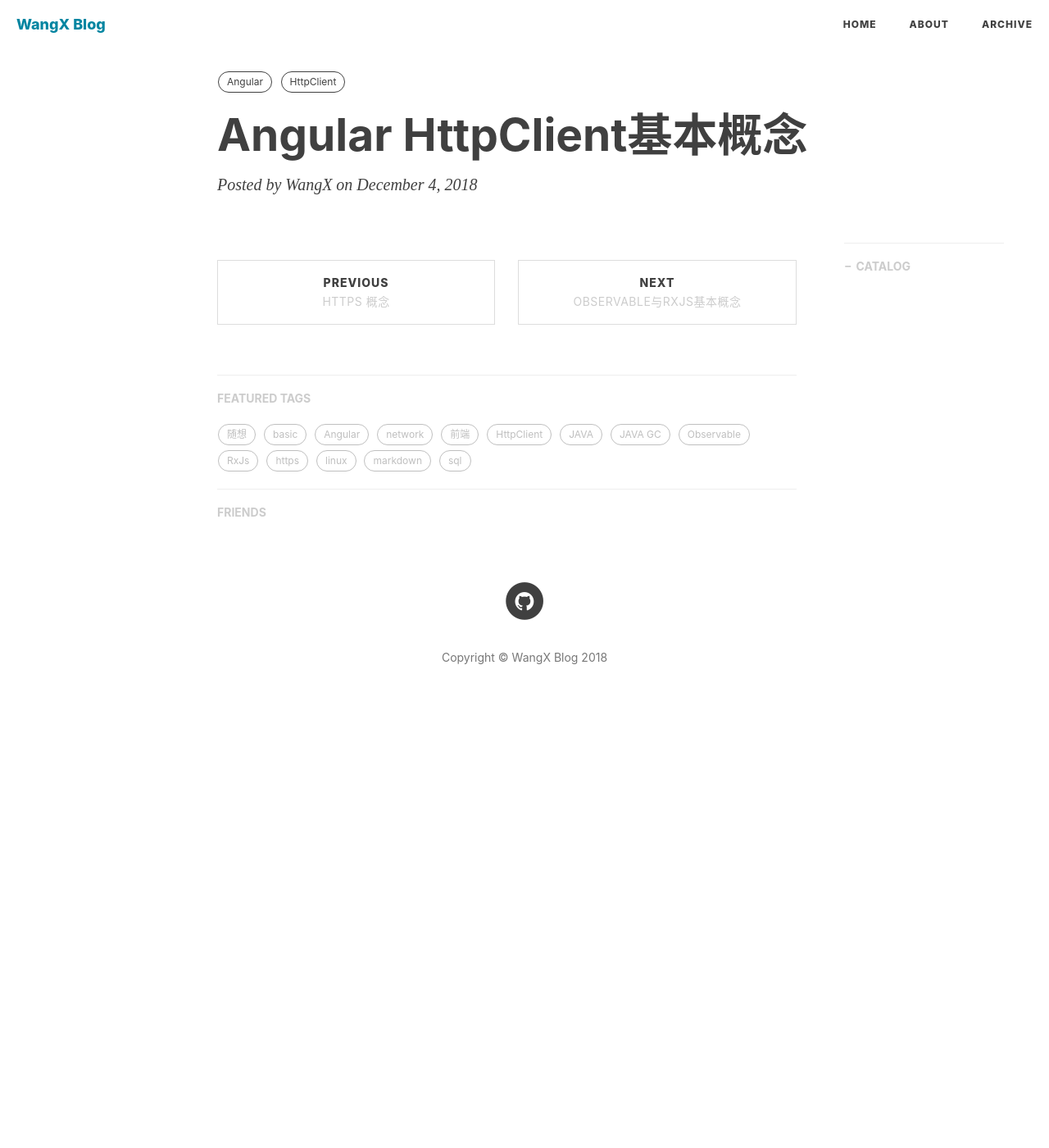
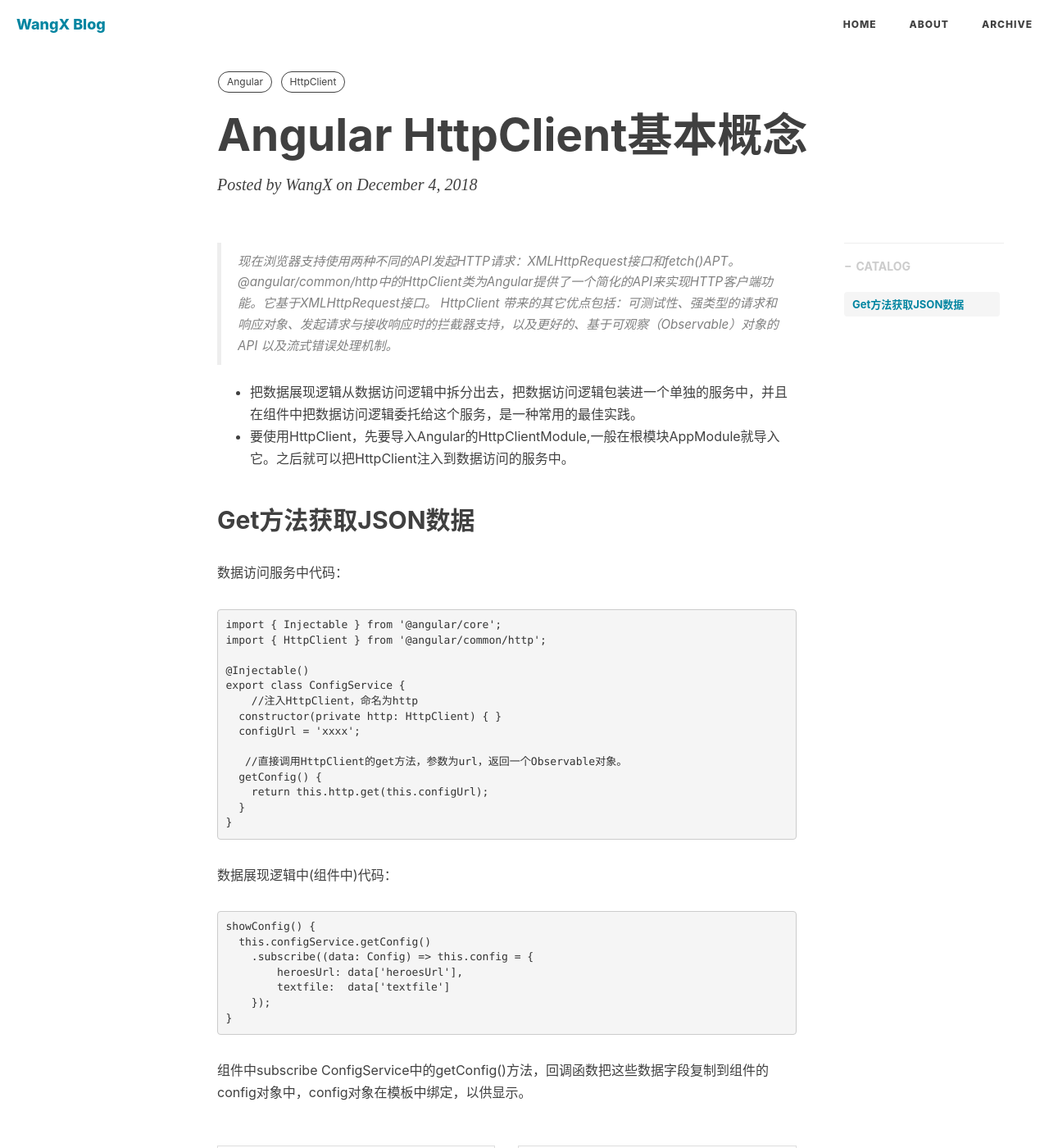
Before and after one commit to fatty-wang/fatty-wang.github.io, a Jekyll site: the page built from _posts/2018-12-04-basic-HttpClient.md, in a window 1280 px wide and 1400 px high. Shown: the whole window at 82% size. Built offline with Jekyll 4.4.1, drawn with Linux system fonts in a browser that asks for light colours; nearby versions of some CDN libraries; comment, search, counter and statistics services are not loaded.

Commit message:
httpclient start

````diff
--- a/_posts/2018-12-04-basic-HttpClient.md
+++ b/_posts/2018-12-04-basic-HttpClient.md
@@ -9,3 +9,38 @@ tags:
     - Angular
     - HttpClient
 ---
+
+>现在浏览器支持使用两种不同的API发起HTTP请求：XMLHttpRequest接口和fetch()APT。@angular/common/http中的HttpClient类为Angular提供了一个简化的API来实现HTTP客户端功能。它基于XMLHttpRequest接口。 HttpClient 带来的其它优点包括：可测试性、强类型的请求和响应对象、发起请求与接收响应时的拦截器支持，以及更好的、基于可观察（Observable）对象的 API 以及流式错误处理机制。
+
+* 把数据展现逻辑从数据访问逻辑中拆分出去，把数据访问逻辑包装进一个单独的服务中，并且在组件中把数据访问逻辑委托给这个服务，是一种常用的最佳实践。
+* 要使用HttpClient，先要导入Angular的HttpClientModule,一般在根模块AppModule就导入它。之后就可以把HttpClient注入到数据访问的服务中。
+
+## Get方法获取JSON数据
+数据访问服务中代码：
+```TypeScript
+import { Injectable } from '@angular/core';
+import { HttpClient } from '@angular/common/http';
+
+@Injectable()
+export class ConfigService {
+    //注入HttpClient，命名为http
+  constructor(private http: HttpClient) { }
+  configUrl = 'xxxx';
+
+   //直接调用HttpClient的get方法，参数为url，返回一个Observable对象。
+  getConfig() {
+    return this.http.get(this.configUrl);
+  }
+}
+```
+数据展现逻辑中(组件中)代码：
+```TypeScript
+showConfig() {
+  this.configService.getConfig()
+    .subscribe((data: Config) => this.config = {
+        heroesUrl: data['heroesUrl'],
+        textfile:  data['textfile']
+    });
+}
+```
+组件中subscribe ConfigService中的getConfig()方法，回调函数把这些数据字段复制到组件的config对象中，config对象在模板中绑定，以供显示。
````
